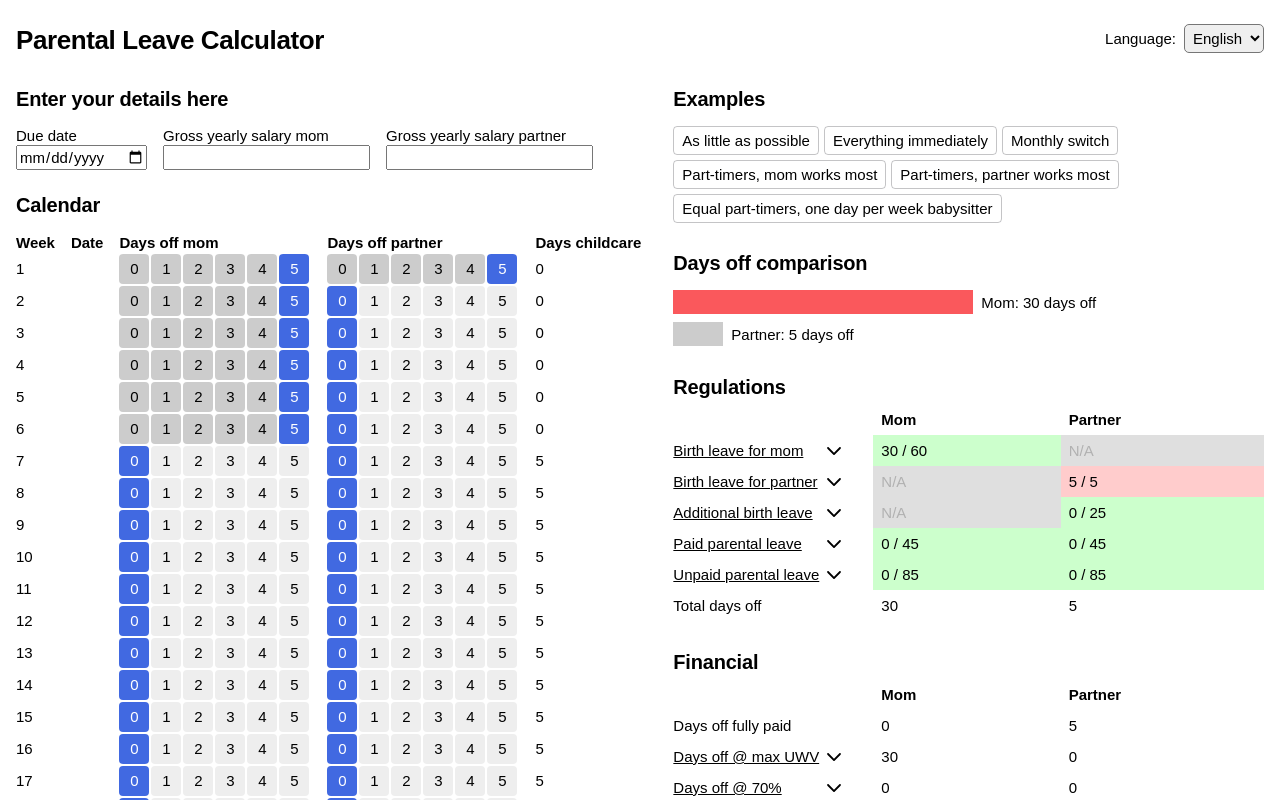
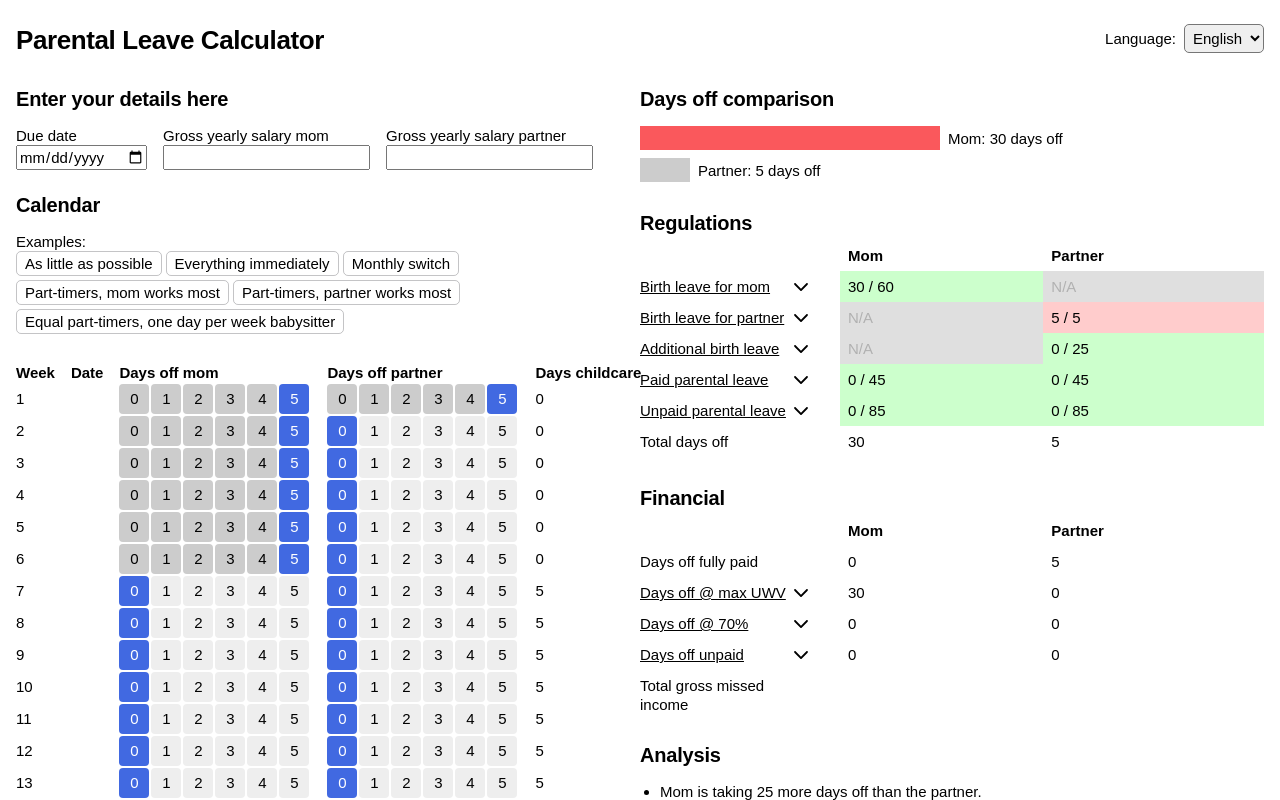
Before and after one commit to Thomas-Kuipers/verlofcalculator, a Vue app: page / in a window 1280 px wide. Shown: the top 800 px of the page. Built offline with nearby package versions, Linux system fonts and the light colour scheme.

Commit message:
Move examples

```diff
--- a/src/components/Calendar.vue
+++ b/src/components/Calendar.vue
@@ -1,11 +1,18 @@
 <script lang="ts" setup>
-import { useLeaveStore } from '@/stores/leave'
+import { Preset, useLeaveStore } from '@/stores/leave'
 import Week from '@/components/Week.vue'
 import { translate } from '@/helpers/translate'
 import TextContent from '@/components/TextContent.vue'
 
 const leaveStore = useLeaveStore()
 const { t } = translate()
+
+function activate(preset: Preset) {
+    leaveStore.weeks.forEach((week, i) => {
+        leaveStore.setDays(i + 1, preset.mom[i] || 0, true)
+        leaveStore.setDays(i + 1, preset.secondParent[i] || 0, false)
+    })
+}
 </script>
 
 <template>
@@ -13,6 +20,16 @@ const { t } = translate()
         <TextContent>
             <h2>{{ t('calendarTitle') }}</h2>
         </TextContent>
+        <div :class="$style.presets">
+            <p>{{ t('examplesTitle') }}:</p>
+            <button
+                :class="$style.preset"
+                @click="() => activate(preset)"
+                v-for="preset in leaveStore.presets">
+                {{ t(preset.title) }}
+            </button>
+        </div>
+
         <table :class="$style.table">
             <thead>
             <tr>
@@ -35,8 +52,22 @@ const { t } = translate()
 </template>
 
 <style lang="scss" module>
+@use '@/assets/scss/variables.scss';
+
 .container {
     margin: 0 16px 16px;
+}
+
+.presets {
+    margin-bottom: 24px;
+}
+
+.preset {
+    display: inline-block;
+    border: 1px solid variables.$lightSeparator;
+    margin: 0 4px 4px 0;
+    padding: 2px 8px;
+    border-radius: 5px;
 }
 
 .table {
--- a/src/components/Presets.vue
+++ /dev/null
@@ -1,47 +0,0 @@
-<script lang="ts" setup>
-import { Preset, useLeaveStore } from '@/stores/leave'
-import TextContent from '@/components/TextContent.vue'
-import { translate } from '@/helpers/translate'
-
-const leaveStore = useLeaveStore()
-
-function activate(preset: Preset) {
-	leaveStore.weeks.forEach((week, i) => {
-		leaveStore.setDays(i + 1, preset.mom[i] || 0, true)
-		leaveStore.setDays(i + 1, preset.secondParent[i] || 0, false)
-	})
-}
-
-const { t } = translate()
-</script>
-
-<template>
-	<div :class="$style.container">
-        <TextContent>
-            <h2>{{ t('examplesTitle') }}</h2>
-        </TextContent>
-
-		<button
-			:class="$style.preset"
-			@click="() => activate(preset)"
-			v-for="preset in leaveStore.presets">
-			{{ t(preset.title) }}
-		</button>
-	</div>
-</template>
-
-<style lang="scss" module>
-@use '@/assets/scss/variables.scss';
-
-.container {
-    margin-bottom: 24px;
-}
-
-.preset {
-	border-radius: 4px;
-	margin: 0 5px 5px 0;
-	padding: 4px 8px;
-	cursor: pointer;
-    border: 1px solid variables.$lightSeparator
-}
-</style>
--- a/src/views/HomeView.vue
+++ b/src/views/HomeView.vue
@@ -1,7 +1,6 @@
 <script lang="ts" setup>
 import Calendar from '@/components/Calendar.vue'
 import DaysUsage from '@/components/DaysUsage.vue'
-import Presets from '@/components/Presets.vue'
 import Analysis from '@/components/Analysis.vue'
 import TextContent from '@/components/TextContent.vue'
 import Financial from '@/components/Financial.vue'
@@ -27,7 +26,6 @@ const { t } = translate()
                 <Calendar />
             </div>
             <aside :class="$style.aside">
-                <Presets />
                 <DaysChart />
                 <table :class="$style.table">
                     <DaysUsage />
@@ -46,6 +44,8 @@ const { t } = translate()
 </template>
 
 <style lang="scss" module>
+@use '@/assets/scss/responsive.scss';
+
 .header {
     padding: 24px 16px 16px;
     display: flex;
@@ -95,4 +95,10 @@ const { t } = translate()
 .spacer {
     height: 24px;
 }
+
+.left {
+    @include responsive.desktop {
+        max-width: 50%;
+    }
+}
 </style>
```
